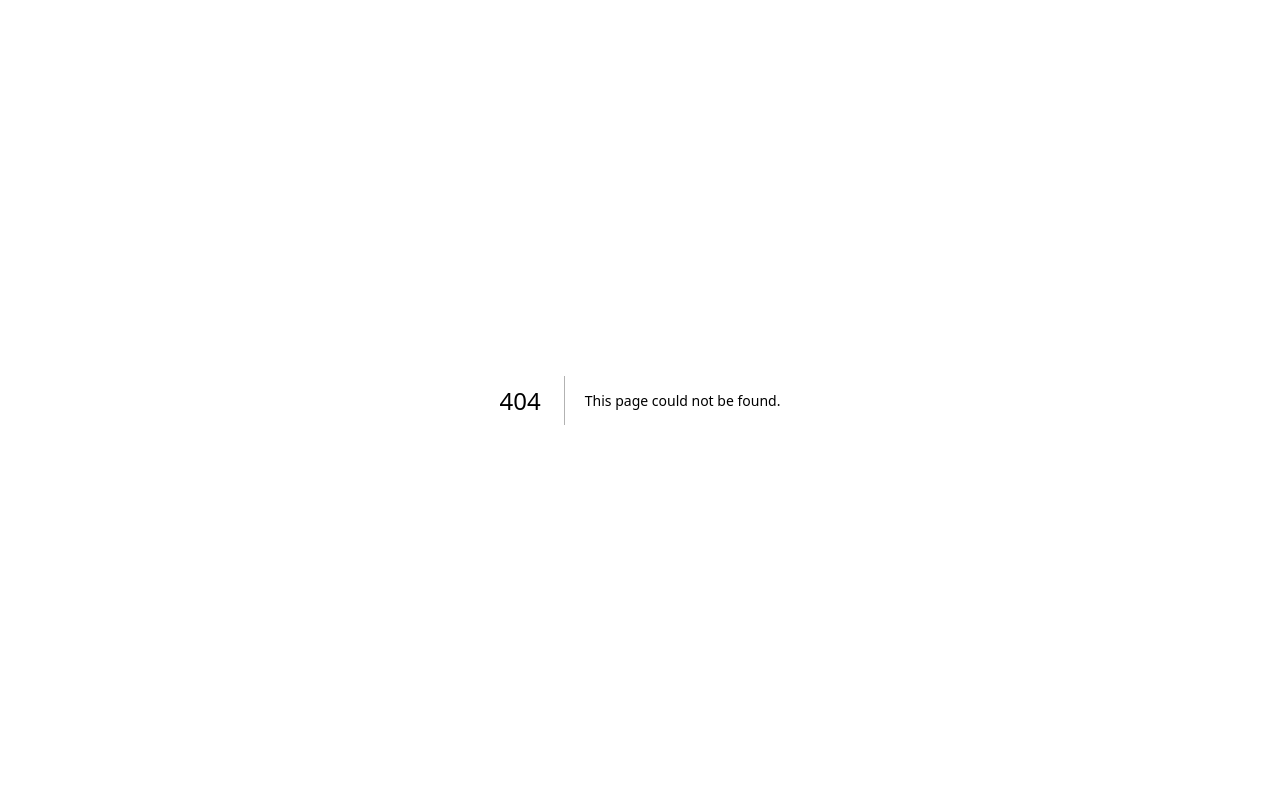
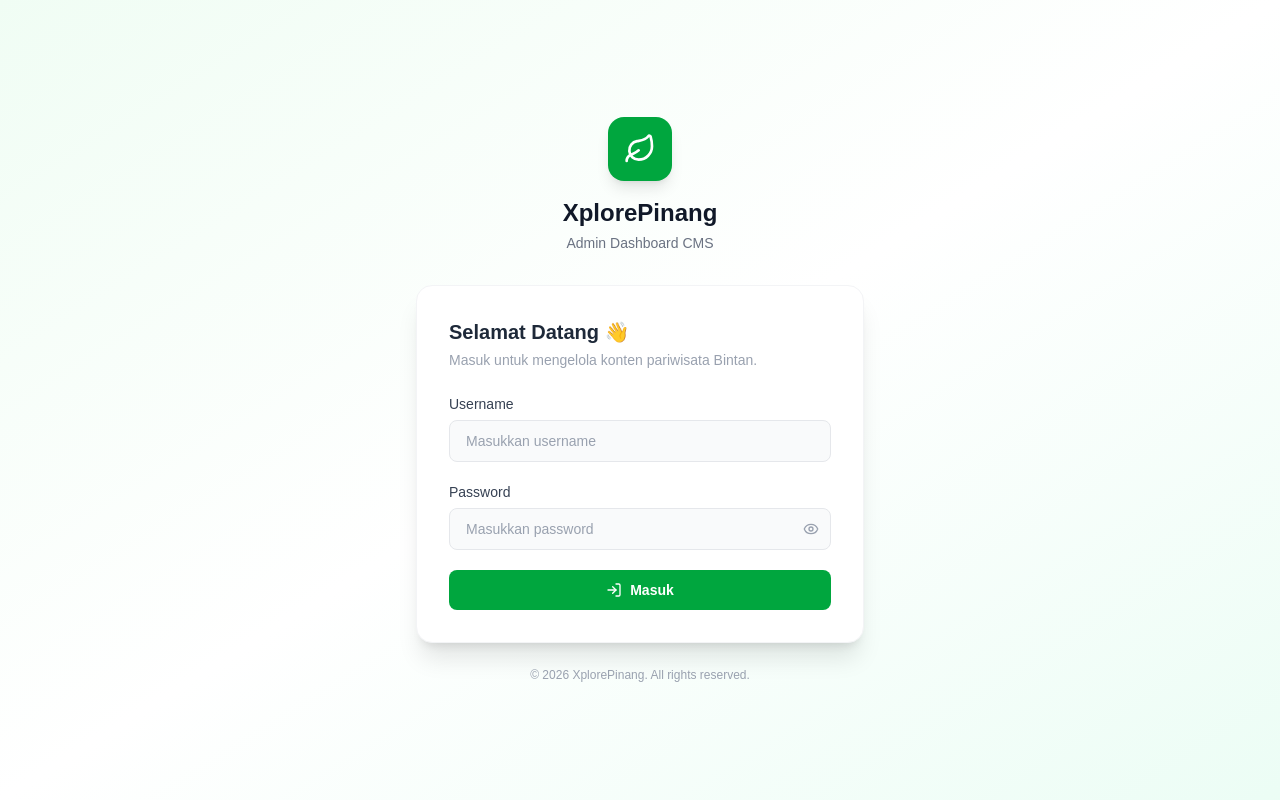
Before and after one commit to jebatbois/xplorepinang-admin, a Next.js app: page /login in a window 1280 px wide. Before the commit this address had no page. Built offline with nearby package versions, Linux system fonts and the light colour scheme.

Commit message:
fitur login

```diff
--- /dev/null
+++ b/src/app/login/page.tsx
@@ -0,0 +1,164 @@
+"use client";
+
+import { useState, FormEvent } from "react";
+import { useRouter } from "next/navigation";
+import { Eye, EyeOff, Leaf, AlertCircle, LogIn } from "lucide-react";
+
+// Kredensial hardcode untuk autentikasi sederhana
+const VALID_USERNAME = "admin";
+const VALID_PASSWORD = "xplorepinang2026";
+
+export default function LoginPage() {
+  const router = useRouter();
+  const [username, setUsername] = useState("");
+  const [password, setPassword] = useState("");
+  const [showPassword, setShowPassword] = useState(false);
+  const [error, setError] = useState("");
+  const [isLoading, setIsLoading] = useState(false);
+
+  const handleSubmit = async (e: FormEvent<HTMLFormElement>) => {
+    e.preventDefault();
+    setError("");
+    setIsLoading(true);
+
+    // Simulasi delay kecil agar terasa natural
+    await new Promise((res) => setTimeout(res, 600));
+
+    if (username === VALID_USERNAME && password === VALID_PASSWORD) {
+      localStorage.setItem("isAuthenticated", "true");
+      router.push("/");
+    } else {
+      setError("Username atau password salah. Silakan coba lagi.");
+      setIsLoading(false);
+    }
+  };
+
+  return (
+    <div className="min-h-screen flex items-center justify-center bg-linear-to-br from-green-50 via-white to-emerald-50 px-4">
+      {/* Card login */}
+      <div className="w-full max-w-md">
+        {/* Header branding */}
+        <div className="text-center mb-8">
+          <div className="inline-flex items-center justify-center w-16 h-16 rounded-2xl bg-green-600 shadow-lg mb-4">
+            <Leaf className="w-8 h-8 text-white" />
+          </div>
+          <h1 className="text-2xl font-bold text-gray-900">XplorePinang</h1>
+          <p className="text-sm text-gray-500 mt-1">Admin Dashboard CMS</p>
+        </div>
+
+        {/* Form card */}
+        <div className="bg-white rounded-2xl shadow-xl border border-gray-100 p-8">
+          <h2 className="text-xl font-semibold text-gray-800 mb-1">
+            Selamat Datang 👋
+          </h2>
+          <p className="text-sm text-gray-400 mb-6">
+            Masuk untuk mengelola konten pariwisata Bintan.
+          </p>
+
+          {/* Error alert */}
+          {error && (
+            <div className="flex items-center gap-2 bg-red-50 border border-red-200 text-red-700 text-sm rounded-lg px-4 py-3 mb-5">
+              <AlertCircle className="w-4 h-4 shrink-0" />
+              <span>{error}</span>
+            </div>
+          )}
+
+          <form onSubmit={handleSubmit} className="space-y-5">
+            {/* Field Username */}
+            <div>
+              <label
+                htmlFor="username"
+                className="block text-sm font-medium text-gray-700 mb-1.5"
+              >
+                Username
+              </label>
+              <input
+                id="username"
+                type="text"
+                value={username}
+                onChange={(e) => setUsername(e.target.value)}
+                placeholder="Masukkan username"
+                required
+                className="w-full px-4 py-2.5 rounded-lg border border-gray-200 bg-gray-50 text-gray-900 text-sm placeholder-gray-400 focus:outline-none focus:ring-2 focus:ring-green-500 focus:border-transparent transition"
+              />
+            </div>
+
+            {/* Field Password */}
+            <div>
+              <label
+                htmlFor="password"
+                className="block text-sm font-medium text-gray-700 mb-1.5"
+              >
+                Password
+              </label>
+              <div className="relative">
+                <input
+                  id="password"
+                  type={showPassword ? "text" : "password"}
+                  value={password}
+                  onChange={(e) => setPassword(e.target.value)}
+                  placeholder="Masukkan password"
+                  required
+                  className="w-full px-4 py-2.5 pr-11 rounded-lg border border-gray-200 bg-gray-50 text-gray-900 text-sm placeholder-gray-400 focus:outline-none focus:ring-2 focus:ring-green-500 focus:border-transparent transition"
+                />
+                <button
+                  type="button"
+                  onClick={() => setShowPassword(!showPassword)}
+                  className="absolute right-3 top-1/2 -translate-y-1/2 text-gray-400 hover:text-gray-600 transition"
+                  aria-label="Toggle password visibility"
+                >
+                  {showPassword ? (
+                    <EyeOff className="w-4 h-4" />
+                  ) : (
+                    <Eye className="w-4 h-4" />
+                  )}
+                </button>
+              </div>
+            </div>
+
+            {/* Tombol Submit */}
+            <button
+              type="submit"
+              disabled={isLoading}
+              className="w-full flex items-center justify-center gap-2 bg-green-600 hover:bg-green-700 disabled:bg-green-400 text-white font-semibold py-2.5 rounded-lg transition-colors duration-200 text-sm cursor-pointer"
+            >
+              {isLoading ? (
+                <>
+                  <svg
+                    className="animate-spin w-4 h-4"
+                    fill="none"
+                    viewBox="0 0 24 24"
+                  >
+                    <circle
+                      className="opacity-25"
+                      cx="12"
+                      cy="12"
+                      r="10"
+                      stroke="currentColor"
+                      strokeWidth="4"
+                    />
+                    <path
+                      className="opacity-75"
+                      fill="currentColor"
+                      d="M4 12a8 8 0 018-8v8H4z"
+                    />
+                  </svg>
+                  Memverifikasi...
+                </>
+              ) : (
+                <>
+                  <LogIn className="w-4 h-4" />
+                  Masuk
+                </>
+              )}
+            </button>
+          </form>
+        </div>
+
+        <p className="text-center text-xs text-gray-400 mt-6">
+          &copy; {new Date().getFullYear()} XplorePinang. All rights reserved.
+        </p>
+      </div>
+    </div>
+  );
+}
```
